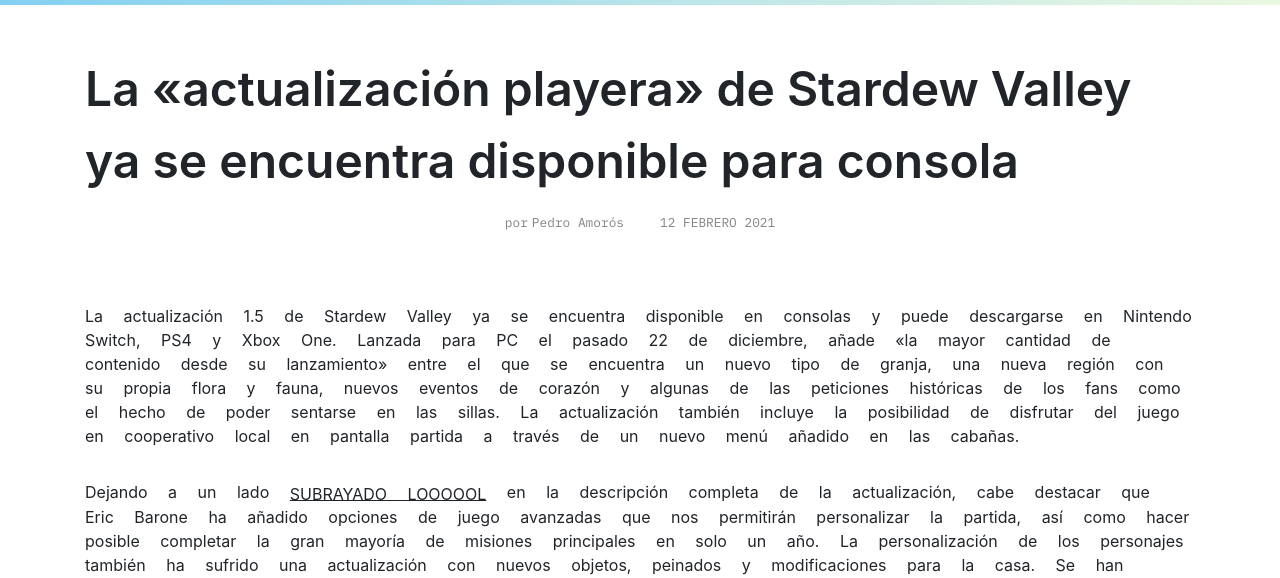
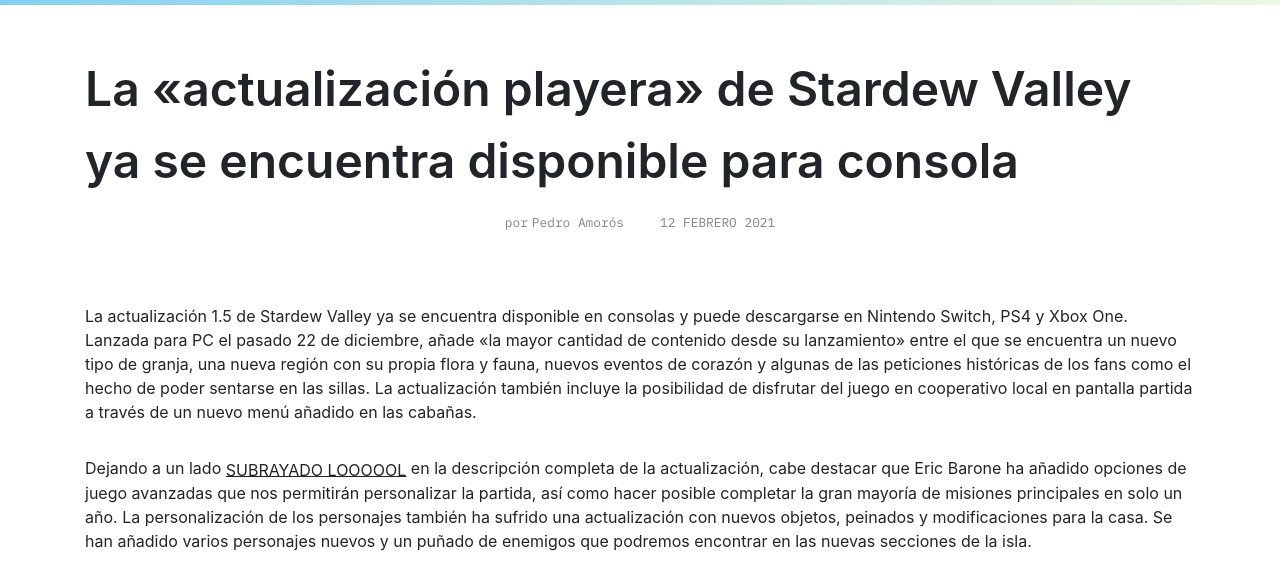
Before and after one commit to LuisRodrig/pruebaweb, a plain HTML site: page html/articulos/stardew-valley.html in a window 1280 px wide. Shown: the part 85-663 px from the top of the page. Drawn offline with nearby package versions, Linux system fonts and the light colour scheme; files whose address does not match are found by name.

Commit message:
Update mainArticle.css

```diff
--- a/css/mainArticle.css
+++ b/css/mainArticle.css
@@ -20,9 +20,6 @@
     color:rgb(130, 132, 133);
 }
 /*ARTICLE CONTENIDO*/
-.article-contenido *{
-    word-spacing: 1rem;
-}
 .article-contenido p{
     font-size: 1rem;
     margin:2rem 0;
```
